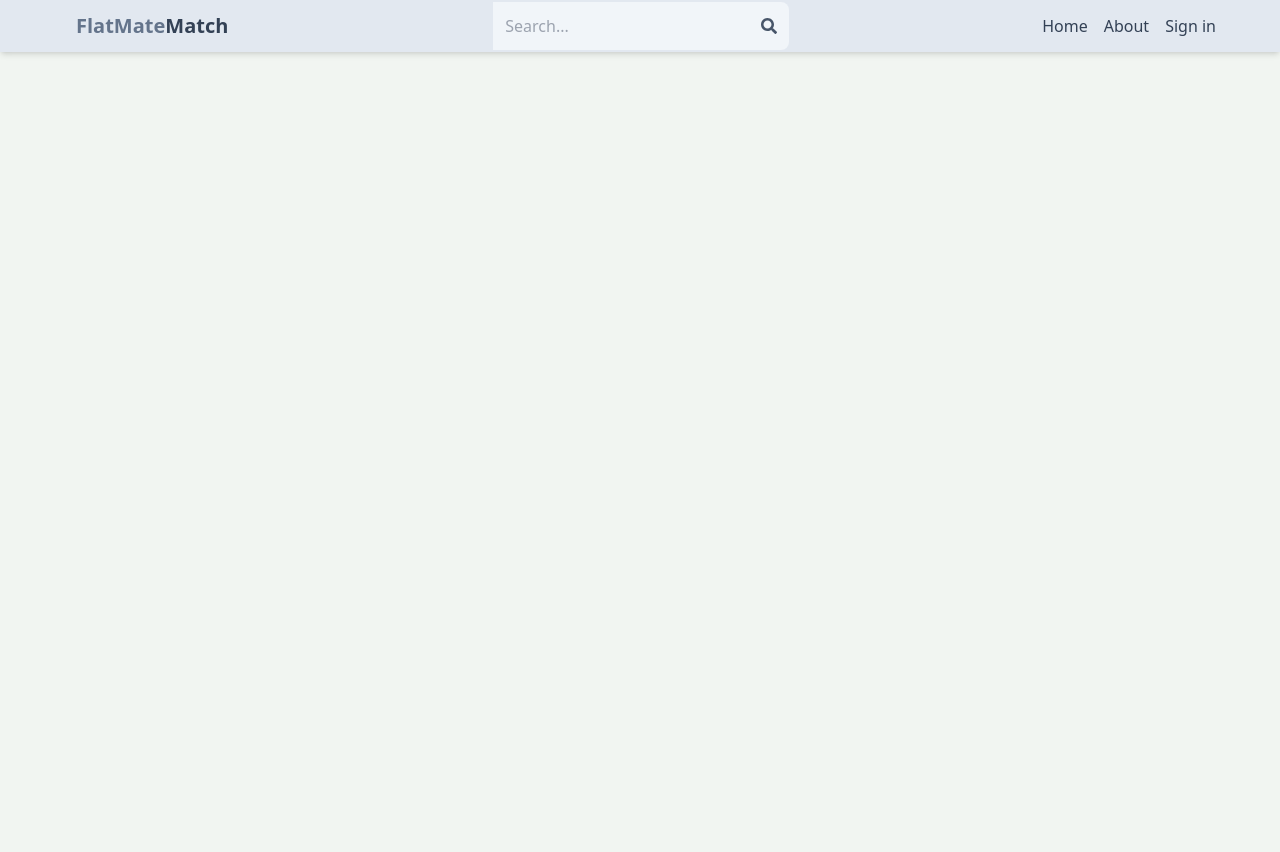
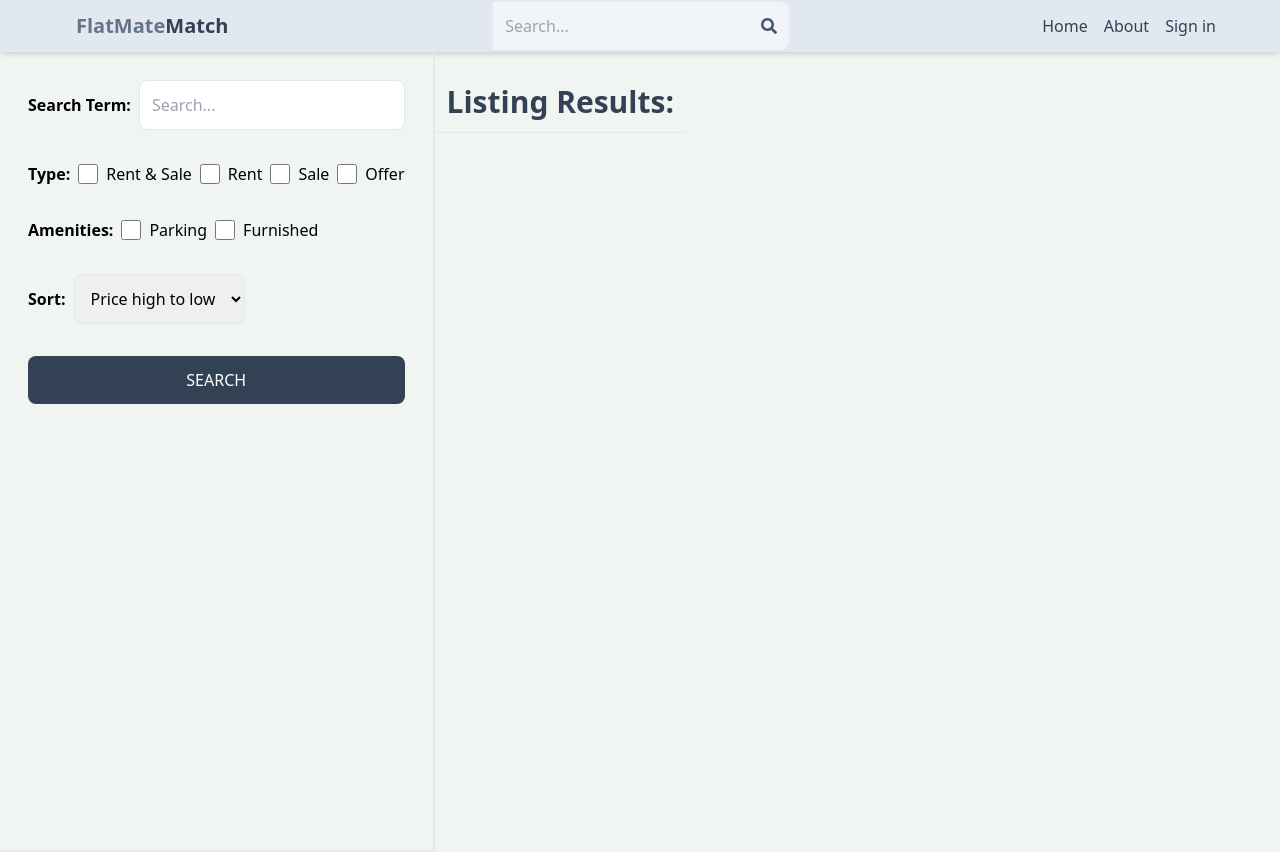
Before and after one commit to Rohit-Sharmaa/Estate, a React (Vite) app in the folder client/: page /search in a window 1280 px wide. Before the commit the page ends 800 px from the top, so only its background shows below. Built offline with nearby package versions, Linux system fonts and the light colour scheme; no server answers.

Commit message:
added ui of the listing page

```diff
--- a/client/src/App.jsx
+++ b/client/src/App.jsx
@@ -10,6 +10,7 @@
 import CreateListing from "./pages/CreateListing";
 import UpdateListing from "./pages/UpdateListing";
 import Listing from "./pages/Listing";
+import Search from "./pages/Search";
 function App() {
   return (
     <BrowserRouter>
@@ -20,6 +21,7 @@
         <Route path="/sign-up" element={<SignUp />} />
         <Route path="/about" element={<About />} />
         <Route path="/listing/:listingId" element={<Listing />} />
+        <Route path="/search" element={<Search />} />
 
         <Route element={<PrivateRoute />}>
           <Route path="/profile" element={<Profile />} />
--- /dev/null
+++ b/client/src/pages/Search.jsx
@@ -0,0 +1,74 @@
+export default function Search() {
+  return (
+    <div className="flex flex-col md:flex-row">
+      <div className="p-7 border-b-2 md:border-r-2 md:min-h-screen">
+        <form className="flex flex-col gap-8">
+          <div className="flex items-center gap-2">
+            <label className="whitespace-nowrap font-semibold">
+              Search Term:
+            </label>
+            <input
+              type="text"
+              id="searchTerm"
+              placeholder="Search..."
+              className="border rounded-lg p-3 w-full"
+            />
+          </div>
+
+          <div className="flex gap-2 flex-wrap items-center">
+            <label className="font-semibold">Type:</label>
+            <div className="flex gap-2">
+              <input type="checkbox" id="all" className="w-5" />
+              <span>Rent & Sale</span>
+            </div>
+
+            <div className="flex gap-2">
+              <input type="checkbox" id="rent" className="w-5" />
+              <span>Rent</span>
+            </div>
+            <div className="flex gap-2">
+              <input type="checkbox" id="sale" className="w-5" />
+              <span>Sale</span>
+            </div>
+            <div className="flex gap-2">
+              <input type="checkbox" id="offer" className="w-5" />
+              <span>Offer</span>
+            </div>
+          </div>
+          <div className="flex gap-2 flex-wrap items-center">
+            <label className="font-semibold">Amenities:</label>
+            <div className="flex gap-2">
+              <input type="checkbox" id="parking" className="w-5" />
+              <span>Parking</span>
+            </div>
+
+            <div className="flex gap-2">
+              <input type="checkbox" id="furnished" className="w-5" />
+              <span>Furnished</span>
+            </div>
+          </div>
+
+          <div className="flex items-center gap-2">
+            <label className="font-semibold">Sort:</label>
+            <select id="sort_order" className="border rounded-lg p-3">
+              <option value="">Price high to low</option>
+              <option value="">Price low to high</option>
+              <option value="">Latest</option>
+              <option value="">Oldest</option>
+            </select>
+          </div>
+
+          <button className="bg-slate-700 text-white p-3 rounded-lg uppercase hover:opacity-95">
+            Search
+          </button>
+        </form>
+      </div>
+
+      <div className="">
+        <h1 className="text-3xl font-semibold border-b p-3 text-slate-700 mt-5">
+          Listing Results:
+        </h1>
+      </div>
+    </div>
+  );
+}
```
